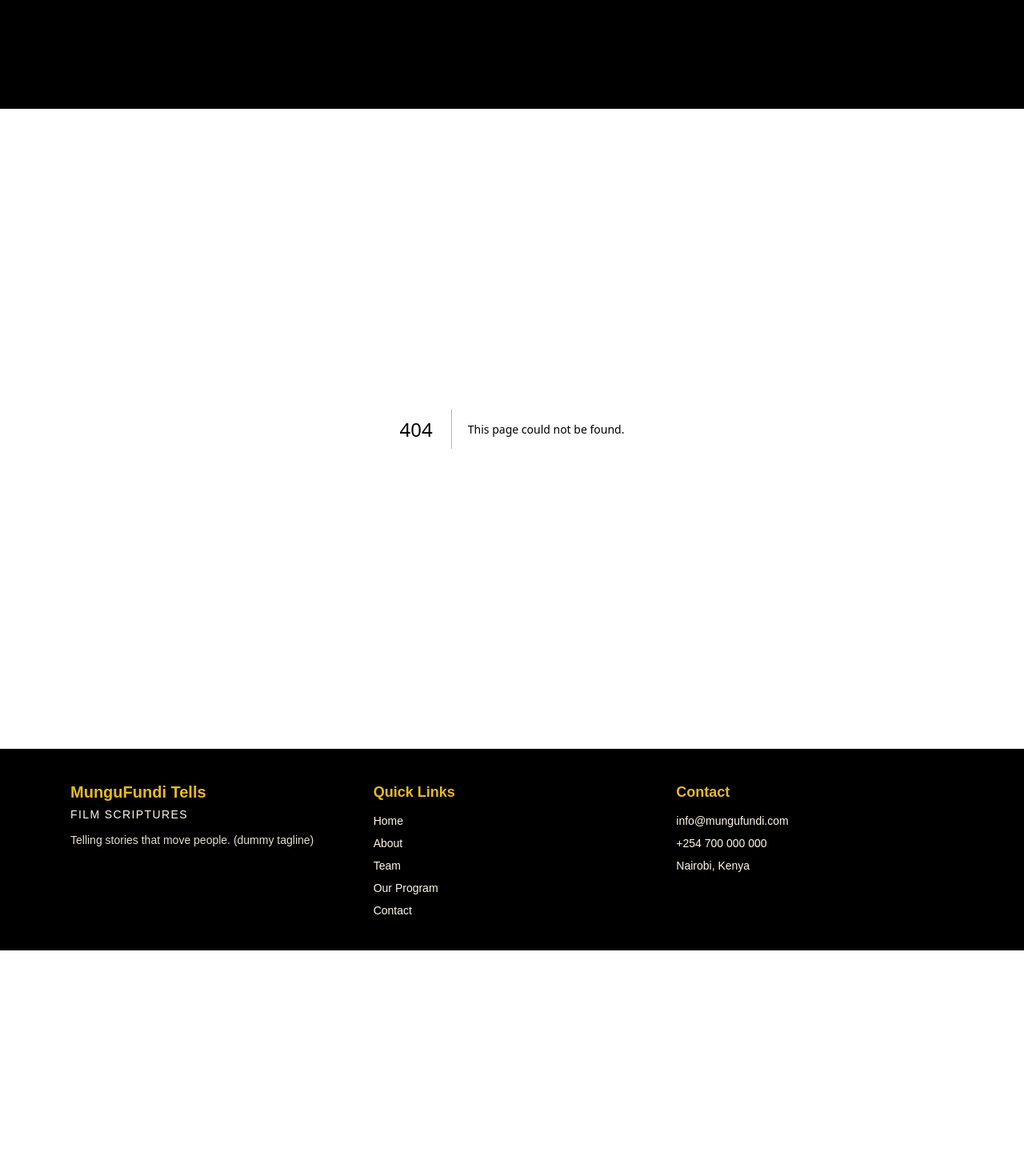
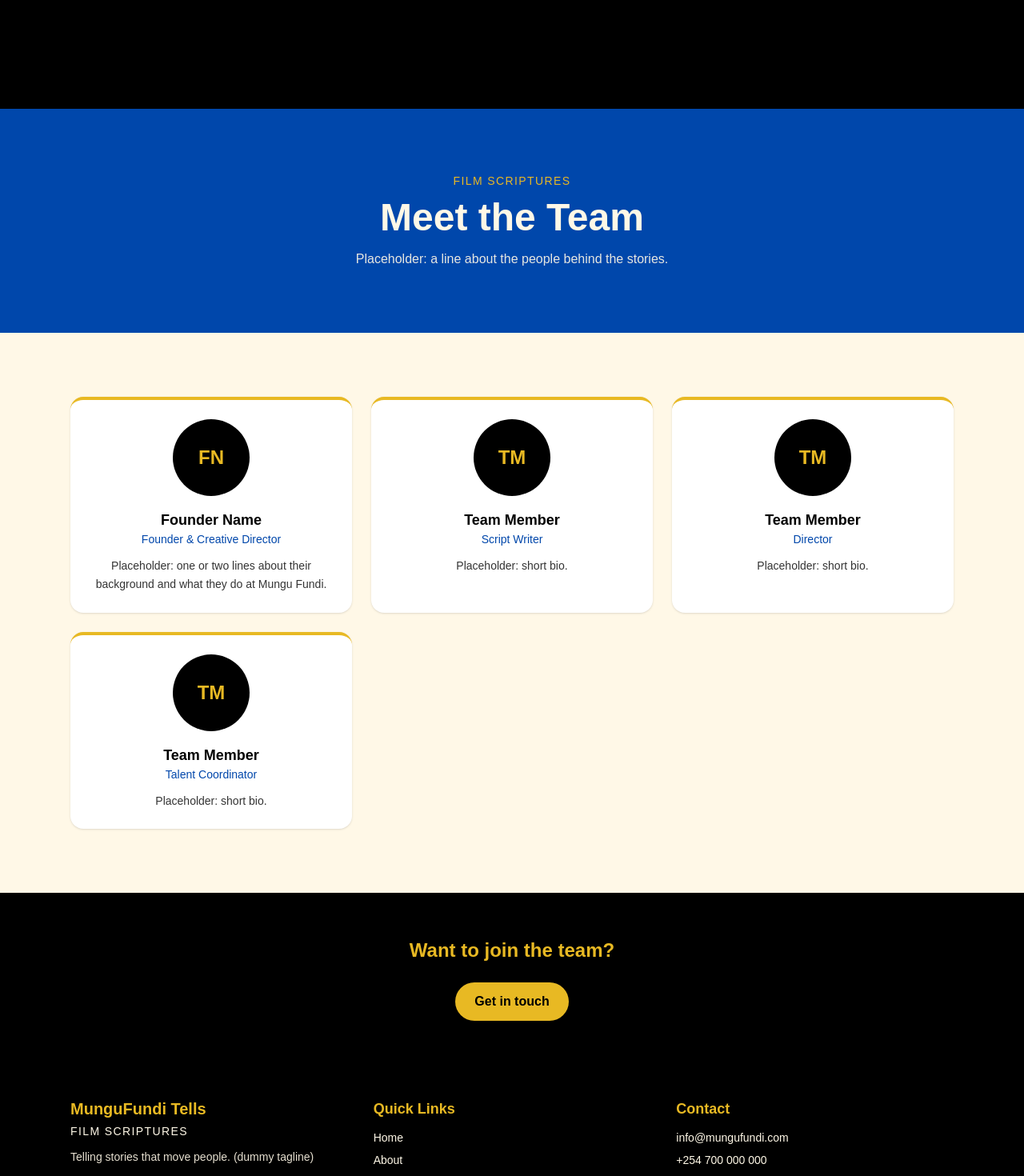
Before and after one commit to Nasieku-art/Mungu-Fundi-Ag, a Next.js app: page /team in a window 1280 px wide. Before the commit this address had no page. Shown: the part 380-1850 px from the top of the page at 80% size. Before the commit the page ends 1568 px from the top, so only its background shows below. Built offline with nearby package versions, Linux system fonts and the light colour scheme.

Commit message:
added a page for team

```diff
--- /dev/null
+++ b/app/team/page.js
@@ -0,0 +1,82 @@
+import Link from "next/link";
+
+const team = [
+  {
+    name: "Founder Name",
+    role: "Founder & Creative Director",
+    bio: "Placeholder: one or two lines about their background and what they do at Mungu Fundi.",
+  },
+  {
+    name: "Team Member",
+    role: "Script Writer",
+    bio: "Placeholder: short bio.",
+  },
+  {
+    name: "Team Member",
+    role: "Director",
+    bio: "Placeholder: short bio.",
+  },
+  {
+    name: "Team Member",
+    role: "Talent Coordinator",
+    bio: "Placeholder: short bio.",
+  },
+];
+
+function getInitials(name) {
+  return name
+    .split(" ")
+    .map((part) => part[0])
+    .join("")
+    .slice(0, 2)
+    .toUpperCase();
+}
+
+export default function Team() {
+  return (
+    <div>
+      <section className="bg-[#0047AB] text-[#FFF8E7]">
+        <div className="mx-auto max-w-6xl px-6 py-14 text-center md:py-20">
+          <p className="text-sm uppercase tracking-widest text-[#E8B923]">
+            Film Scriptures
+          </p>
+          <h1 className="mt-3 text-4xl font-extrabold md:text-5xl">Meet the Team</h1>
+          <p className="mx-auto mt-4 max-w-2xl opacity-90">
+            Placeholder: a line about the people behind the stories.
+          </p>
+        </div>
+      </section>
+
+      <section className="bg-[#FFF8E7]">
+        <div className="mx-auto grid max-w-6xl gap-6 px-6 py-14 sm:grid-cols-2 md:py-20 lg:grid-cols-3">
+          {team.map((member, index) => (
+            <div
+              key={index}
+              className="rounded-2xl border-t-4 border-[#E8B923] bg-white p-6 text-center shadow-sm"
+            >
+              <div className="mx-auto flex h-24 w-24 items-center justify-center rounded-full bg-black text-2xl font-bold text-[#E8B923]">
+                {getInitials(member.name)}
+              </div>
+              <h3 className="mt-4 text-lg font-semibold text-black">{member.name}</h3>
+              <p className="text-sm font-medium text-[#0047AB]">{member.role}</p>
+              <p className="mt-3 text-sm leading-relaxed text-black/80">{member.bio}</p>
+            </div>
+          ))}
+        </div>
+      </section>
+
+
+      <section className="bg-black text-center text-[#FFF8E7]">
+        <div className="mx-auto max-w-3xl px-6 py-14">
+          <h2 className="text-2xl font-bold text-[#E8B923]">Want to join the team?</h2>
+          <Link
+            href="/contact"
+            className="mt-6 inline-block rounded-full bg-[#E8B923] px-6 py-3 font-semibold text-black transition-colors hover:bg-yellow-300"
+          >
+            Get in touch
+          </Link>
+        </div>
+      </section>
+    </div>
+  );
+}
```
